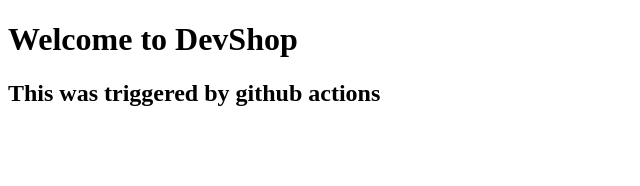
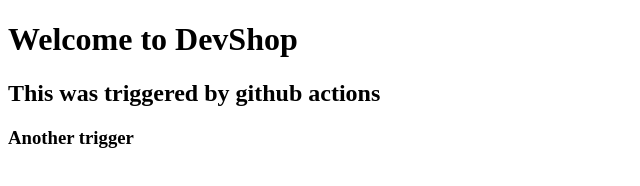
Before and after one commit to nasrullahiolamide/devshop, a website: page public/index.html in a window 1280 px wide. Shown: the whole page, without its empty margins (0-640 px from the left). Drawn offline with Linux system fonts and the light colour scheme.

Commit message:
checking again

```diff
--- a/public/index.html
+++ b/public/index.html
@@ -3,4 +3,5 @@
    <head><title>DevShop</title></head>
    <body><h1>Welcome to DevShop</h1></body>
 	<h2>This was triggered by github actions</h2>
+   	<h3> Another trigger </h3>
    </html>
```
